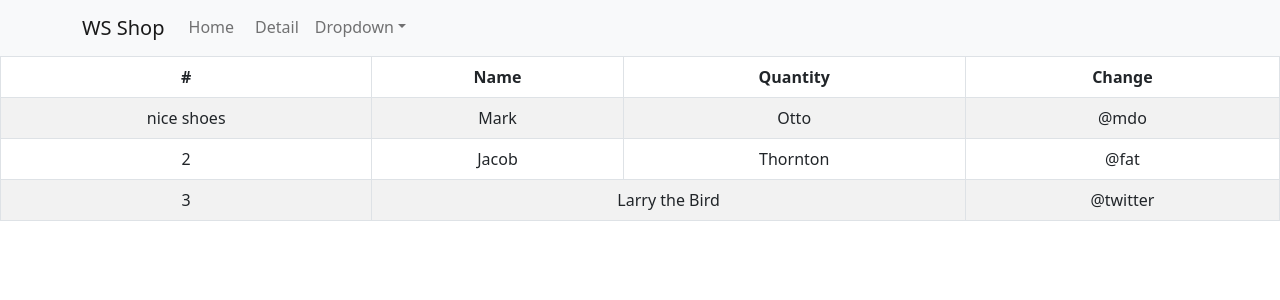
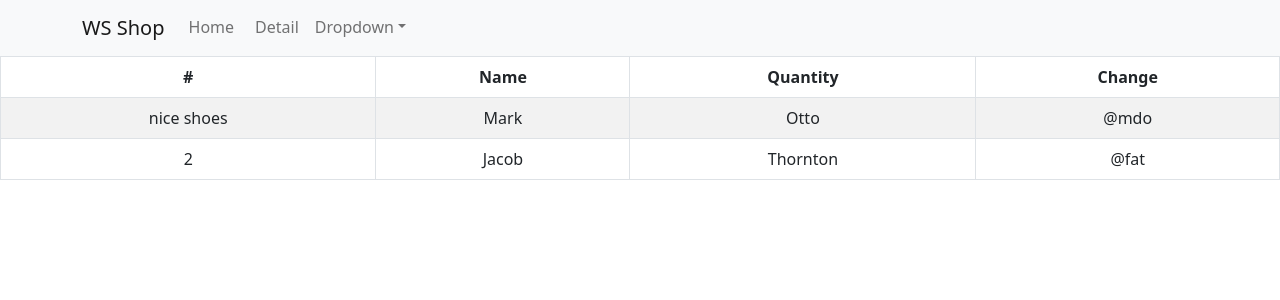
Before and after one commit to chwonseok/react-apple-shop, a React (Create React App) app: page /cart in a window 1280 px wide. Shown: the top 300 px of the page. Built offline with nearby package versions, Linux system fonts and the light colour scheme.

Commit message:
re-commit

```diff
--- a/src/components/Cart.js
+++ b/src/components/Cart.js
@@ -25,11 +25,6 @@
           <td>Thornton</td>
           <td>@fat</td>
         </tr>
-        <tr>
-          <td>3</td>
-          <td colSpan="2">Larry the Bird</td>
-          <td>@twitter</td>
-        </tr>
       </tbody>
     </Table>
   );
```
